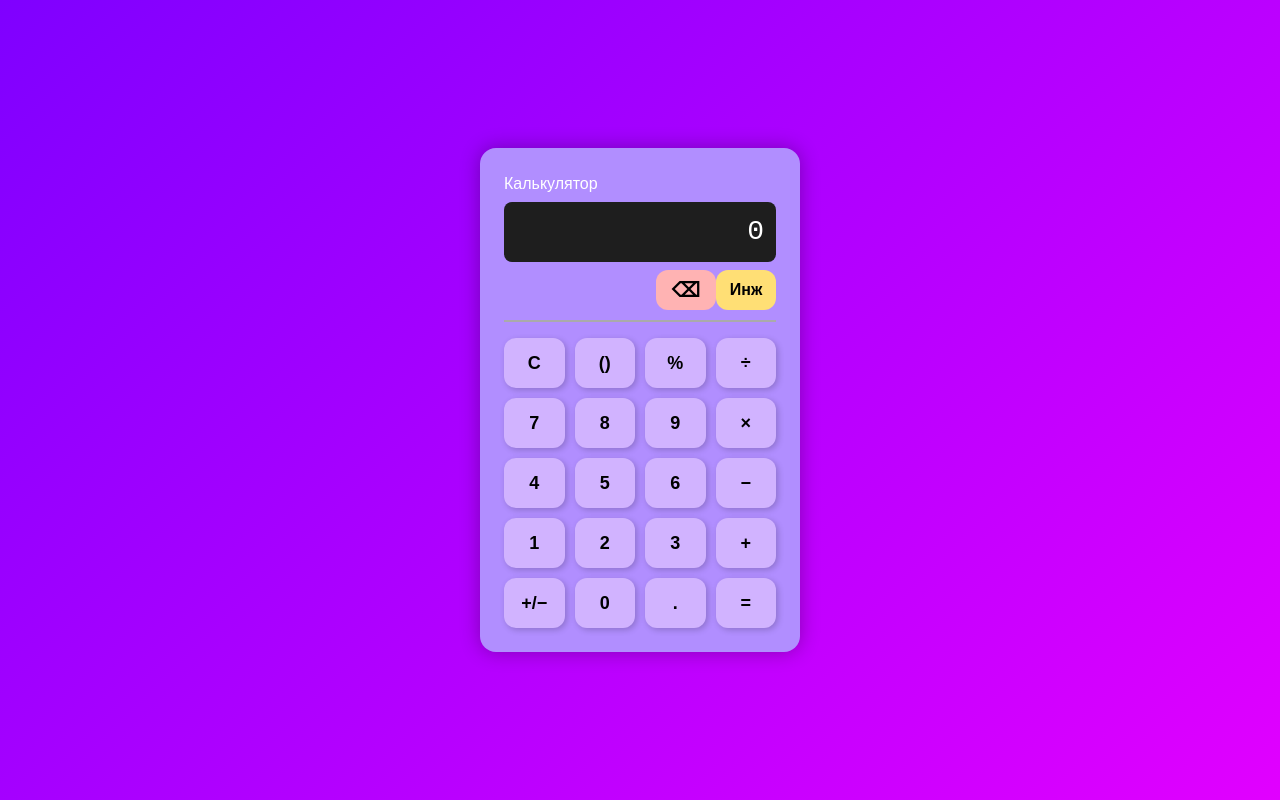
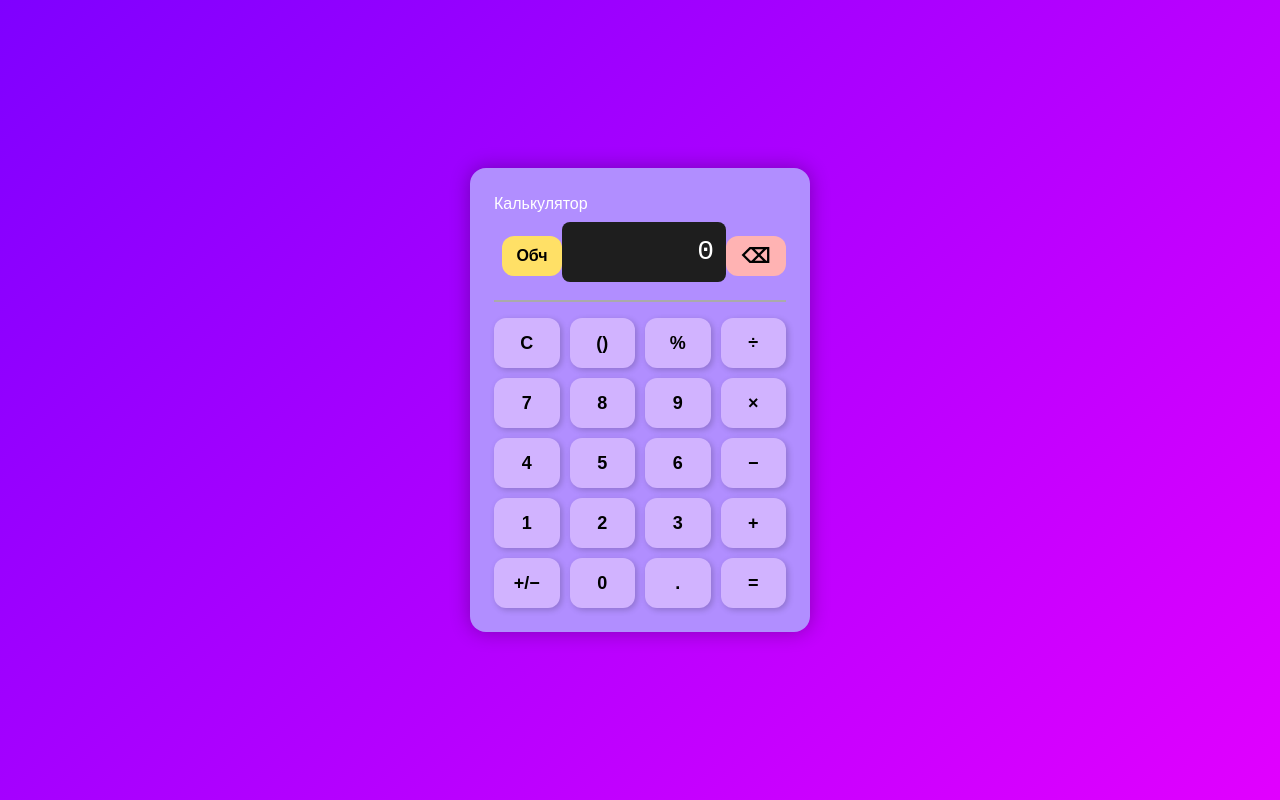
Before and after one commit to Beeh-Tolstasum/calculator-tailwind, a React (Vite) app: page / in a window 1280 px wide. Built offline with nearby package versions, Linux system fonts and the light colour scheme.

Commit message:
Initial commit with calculator

```diff
--- a/src/components/Calculator.jsx
+++ b/src/components/Calculator.jsx
@@ -24,7 +24,7 @@ const buttonsSimple = [
 ];
 
 const buttonsEngineer = [
-  "←",
+  "⇄",
   "Rad",
   "√",
   "C",
@@ -46,21 +46,21 @@ const buttonsEngineer = [
   "×",
   "",
   "",
-  "",
+  "+/−",
   "−",
   "",
   "",
+  "0",
+  "+",
   "",
-  "+",
-  "+/−",
-  "0",
-  ".",
+  "",
+  ",",
   "=",
 ];
 
 function Calculator() {
   const [display, setDisplay] = useState("0");
-  const [isEngineer, setIsEngineer] = useState(false);
+  const [engineerMode, setEngineerMode] = useState(false);
 
   const isValidChar = (ch) => /^[0-9+\-*/().e%]$/.test(ch) || ch === "E";
 
@@ -73,24 +73,47 @@ function Calculator() {
 
   const onClick = (val) => {
     if (!val) return;
-
     if (val === "C") {
       setDisplay("0");
       return;
     }
-
     if (val === "()") {
       setDisplay((d) => (d === "0" ? "()" : d + "()"));
       return;
     }
-
-    if (val === "←") {
-      // удаление по 1 символу
-      setDisplay((d) => (d.length <= 1 ? "0" : d.slice(0, -1)));
+    if (val === "⇄") {
+      // Здесь можно добавить функционал переключения направления, пока пропустим
       return;
     }
-
-    if (!isValidChar(val) && val !== "=") return;
+    if (val === "+/−") {
+      // Переключение знака последнего числа
+      setDisplay((d) => {
+        // Простая реализация
+        if (d === "0") return d;
+        if (d.startsWith("-")) return d.slice(1);
+        return "-" + d;
+      });
+      return;
+    }
+    if (
+      !isValidChar(val) &&
+      val !== "=" &&
+      val !== "," &&
+      val !== "Rad" &&
+      val !== "sin" &&
+      val !== "cos" &&
+      val !== "tan" &&
+      val !== "ln" &&
+      val !== "log" &&
+      val !== "1/x" &&
+      val !== "eˣ" &&
+      val !== "x²" &&
+      val !== "xʸ" &&
+      val !== "|x|" &&
+      val !== "π" &&
+      val !== "e"
+    )
+      return;
 
     if (val === "=") {
       try {
@@ -98,14 +121,17 @@ function Calculator() {
           .replace(/÷/g, "/")
           .replace(/×/g, "*")
           .replace(/−/g, "-")
-          .replace(/e/g, `(${Math.E})`);
+          .replace(/,/g, ".")
+          .replace(/π/g, String(Math.PI))
+          .replace(/e/g, String(Math.E));
 
-        if (!/[0-9+\-*/().e]/.test(expr)) {
+        if (!/[0-9+\-*/().]/.test(expr)) {
           setDisplay("0");
           return;
         }
-
-        const result = Function('"use strict";return (' + expr + ")")();
+        // Для простоты используем eval, можно заменить на mathjs или Function
+        // eslint-disable-next-line no-eval
+        const result = eval(expr);
         setDisplay(String(result));
       } catch {
         setDisplay("Error");
@@ -131,6 +157,28 @@ function Calculator() {
       return;
     }
 
+    if (val === ",") {
+      // Запретить ввод нескольких запятых в числе
+      const parts = display.split(/[+\-*/]/);
+      const lastPart = parts[parts.length - 1];
+      if (lastPart.includes(",")) return;
+      setDisplay((d) => (d === "0" ? "0," : d + ","));
+      return;
+    }
+
+    // Пример обработки инженерных кнопок, можно доработать
+    if (engineerMode) {
+      if (val === "π") {
+        setDisplay((d) => (d === "0" ? String(Math.PI) : d + String(Math.PI)));
+        return;
+      }
+      if (val === "e") {
+        setDisplay((d) => (d === "0" ? String(Math.E) : d + String(Math.E)));
+        return;
+      }
+      // Другие функции пока не обрабатываем
+    }
+
     setDisplay((d) => (d === "0" ? val : d + val));
   };
 
@@ -150,7 +198,7 @@ function Calculator() {
     };
     window.addEventListener("keydown", handler);
     return () => window.removeEventListener("keydown", handler);
-  }, [display]);
+  }, [display, engineerMode]);
 
   const containerStyle = {
     minHeight: "100vh",
@@ -166,8 +214,7 @@ function Calculator() {
     padding: "24px",
     borderRadius: "16px",
     boxShadow: "0px 0px 20px rgba(0,0,0,0.3)",
-    width: isEngineer ? 480 : 320,
-    transition: "width 0.3s",
+    width: 340,
   };
 
   const displayStyle = {
@@ -181,6 +228,14 @@ function Calculator() {
     lineHeight: "60px",
     marginBottom: 8,
     fontFamily: "'Courier New', monospace",
+    flexGrow: 1,
+  };
+
+  const controlRowStyle = {
+    display: "flex",
+    justifyContent: "space-between",
+    alignItems: "center",
+    marginBottom: 10,
   };
 
   const deleteButtonStyle = {
@@ -192,11 +247,10 @@ function Calculator() {
     fontSize: 20,
     fontWeight: "bold",
     cursor: "pointer",
-    marginLeft: 10,
   };
 
-  const toggleButtonStyle = {
-    background: "#ffdf75",
+  const toggleModeButtonStyle = {
+    background: engineerMode ? "#ffb347" : "#ffe066",
     border: "none",
     borderRadius: 12,
     height: 40,
@@ -204,22 +258,18 @@ function Calculator() {
     fontSize: 16,
     fontWeight: "bold",
     cursor: "pointer",
-  };
-
-  const controlRowStyle = {
-    display: "flex",
-    justifyContent: "flex-end",
-    marginBottom: 10,
+    marginLeft: 8,
+    color: "#000",
   };
 
   const gridStyle = {
     display: "grid",
-    gridTemplateColumns: isEngineer ? "repeat(6, 1fr)" : "repeat(4, 1fr)",
+    gridTemplateColumns: "repeat(4, 1fr)",
     gap: 10,
   };
 
   const buttonStyle = {
-    background: isEngineer ? "#8f6cd9" : "#d1b3ff",
+    background: "#d1b3ff",
     border: "none",
     borderRadius: 12,
     height: 50,
@@ -227,45 +277,53 @@ function Calculator() {
     fontWeight: 600,
     boxShadow: "2px 2px 6px rgba(0,0,0,0.2)",
     cursor: "pointer",
+    userSelect: "none",
   };
+
+  const buttons = engineerMode ? buttonsEngineer : buttonsSimple;
 
   return (
     <div style={containerStyle}>
       <div style={calcStyle}>
         <div style={{ color: "#fff", marginBottom: 6 }}>Калькулятор</div>
 
-        {/* Display */}
-        <div style={displayStyle}>{display}</div>
+        {/* Display + Инж/Обч + Удаление */}
+        <div style={controlRowStyle}>
+          <button
+            style={toggleModeButtonStyle}
+            onClick={() => setEngineerMode((v) => !v)}
+            aria-label="Переключить режим"
+          >
+            {engineerMode ? "Инж" : "Обч"}
+          </button>
 
-        {/* Buttons delete and toggle */}
-        <div style={controlRowStyle}>
+          <div style={displayStyle}>{display}</div>
+
           <button
             style={deleteButtonStyle}
             onClick={() =>
               setDisplay((d) => (d.length <= 1 ? "0" : d.slice(0, -1)))
             }
+            aria-label="Удалить последний символ"
           >
             ⌫
           </button>
-
-          <button
-            style={toggleButtonStyle}
-            onClick={() => setIsEngineer(!isEngineer)}
-          >
-            {isEngineer ? "Обч" : "Инж"}
-          </button>
         </div>
 
-        {/* Line */}
+        {/* Линия */}
         <hr style={{ border: "1px solid #aaa", marginBottom: 16 }} />
 
-        {/* Buttons */}
+        {/* Кнопки */}
         <div style={gridStyle}>
-          {(isEngineer ? buttonsEngineer : buttonsSimple).map((b, i) => (
-            <button key={i} onClick={() => onClick(b)} style={buttonStyle}>
-              {b}
-            </button>
-          ))}
+          {buttons.map((b, i) =>
+            b ? (
+              <button key={i} onClick={() => onClick(b)} style={buttonStyle}>
+                {b}
+              </button>
+            ) : (
+              <div key={i} />
+            )
+          )}
         </div>
       </div>
     </div>
```
